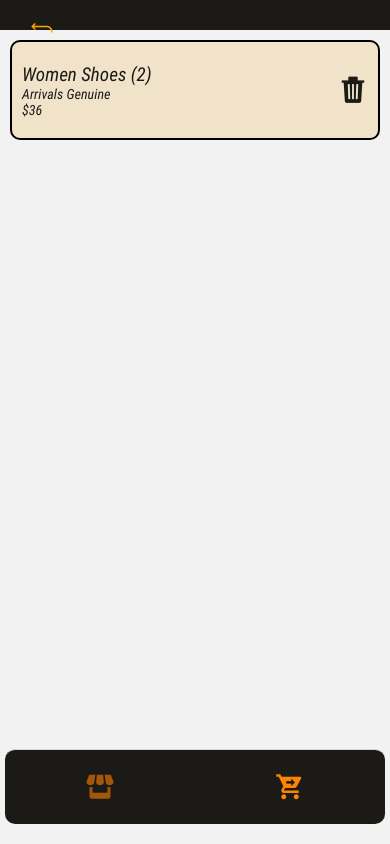
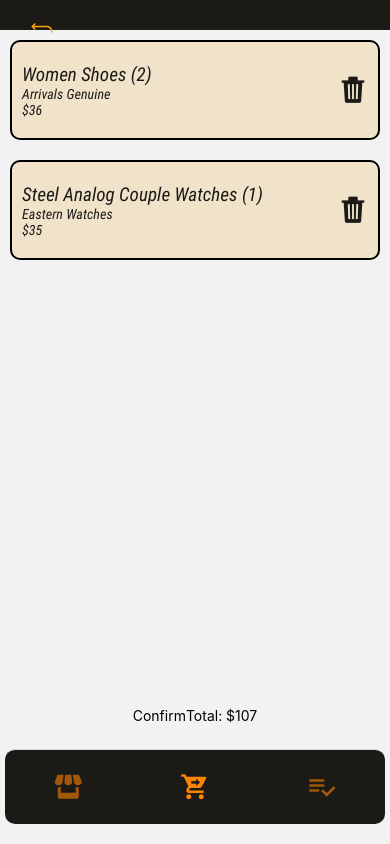
Before and after one commit to Mikhail-Balari/Ecommerce, a React Native app: screen /Cart in a window 390 px wide. Built offline with nearby package versions, Linux system fonts and the light colour scheme.

Commit message:
OrderStack.jsx OrderScreen.jsx Navigator new icon

```diff
--- a/src/Components/OrderItem.jsx
+++ b/src/Components/OrderItem.jsx
@@ -5,8 +5,7 @@ import { colors } from "../Global/Colors";
 
 const OrderItem = ({ order }) => {
     const total = order.items.reduce(
-        (acc, currentItem) => (acc += currentItem.price * currentItem.quantity),
-        0
+        (acc, currentItem) => (acc += currentItem.price * currentItem.quantity),0
     );
 
     return (
--- a/src/Navigation/Navigator.jsx
+++ b/src/Navigation/Navigator.jsx
@@ -9,6 +9,7 @@ import { colors } from '../Global/Colors'
 import { View } from 'react-native-web'
 import { Entypo } from '@expo/vector-icons';
 import { MaterialCommunityIcons } from '@expo/vector-icons';
+import OrderStack from './OrderStack'
 
 
 const Tab = createBottomTabNavigator()
@@ -50,6 +51,19 @@ const Navigator = () => {
                         }
                     }}
                 />
+                <Tab.Screen
+                    name = 'Orders'
+                    component={OrderStack}
+                    options={{
+                        tabBarIcon: ({focused}) => {
+                            return (
+                                <View>
+                                    <MaterialCommunityIcons name="playlist-check" size={30} color={focused ? colors.primary : colors.coffee} />
+                                </View>
+                            )
+                        }
+                    }}
+                />
             </Tab.Navigator>
         </NavigationContainer>
     </SafeAreaView>
--- /dev/null
+++ b/src/Navigation/OrderStack.jsx
@@ -0,0 +1,30 @@
+import React from 'react'
+import Header from '../Components/Header'
+
+import { createNativeStackNavigator } from '@react-navigation/native-stack'
+import Cart from '../Screens/Cart'
+import OrderScreen from '../Screens/OrderScreen'
+
+
+const Stack = createNativeStackNavigator()
+
+const OrderStack = () => {
+  return (
+    <Stack.Navigator
+        initialRouteName='OrderScreen'
+        screenOptions={
+            ({route, navigation}) => (
+                {
+                    header: () => {
+                        return <Header route = {route} navigation = {navigation}/>
+                    },
+                }
+            )
+        }
+    >
+        <Stack.Screen name='OrderScreen' component={OrderScreen}/>
+    </Stack.Navigator>
+  )
+}
+
+export default OrderStack
--- a/src/Screens/Cart.jsx
+++ b/src/Screens/Cart.jsx
@@ -1,19 +1,50 @@
-import { StyleSheet, Text, View } from 'react-native'
-import React from 'react'
+import { Pressable, StyleSheet, View, Text } from 'react-native'
 import CartData from '../Data/cart.json'
 import CartItem from '../Components/CartItem'
+import { FlatList } from 'react-native-web'
 
 const Cart = () => {
-    console.log(CartData)
+
+    const total = CartData.reduce(
+        (acumulador, currentItem) => (acumulador += currentItem.price * currentItem.quantity),0
+    );
+
   return (
-    <View>
-      <CartItem
-        cartItem={CartData[0]}
-      />
+    <View style={styles.container}>
+        <FlatList
+            data={CartData}
+            keyExtractor={cartItem => cartItem.id }
+            renderItem={({item}) => {
+                return (
+                    <CartItem cartItem={item} />
+                )
+            }}
+        />
+        <View style={styles.totalContainer}>
+            <Pressable>
+                <Text>Confirm</Text>
+            </Pressable>
+
+            <Pressable>
+                <Text>Total: ${total}</Text>
+            </Pressable>
+        </View>
     </View>
   )
 }
 
 export default Cart
 
-const styles = StyleSheet.create({})
+const styles = StyleSheet.create({
+    container: {
+        justifyContent: 'space-between',
+        flex: 1,
+        marginBottom: 120,
+    },
+    totalContainer: {
+        flexDirection: 'row',
+        justifyContent: 'center',
+        alignItems: 'center',
+        fontFamily: 'Roboto'
+    }
+})
--- /dev/null
+++ b/src/Screens/OrderScreen.jsx
@@ -0,0 +1,14 @@
+import { StyleSheet, Text, View } from 'react-native'
+import React from 'react'
+
+const OrderScreen = () => {
+  return (
+    <View>
+      <Text>OrderScreen</Text>
+    </View>
+  )
+}
+
+export default OrderScreen
+
+const styles = StyleSheet.create({})
```
